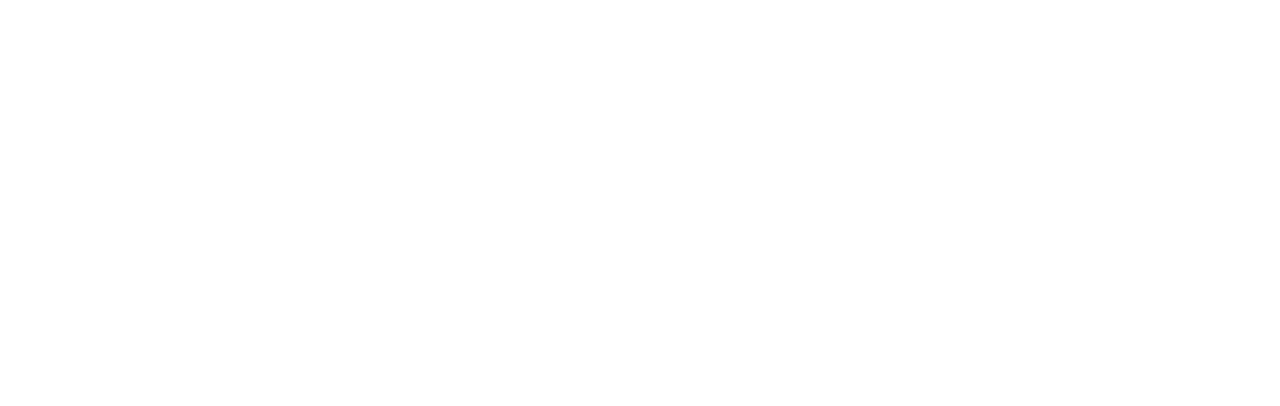
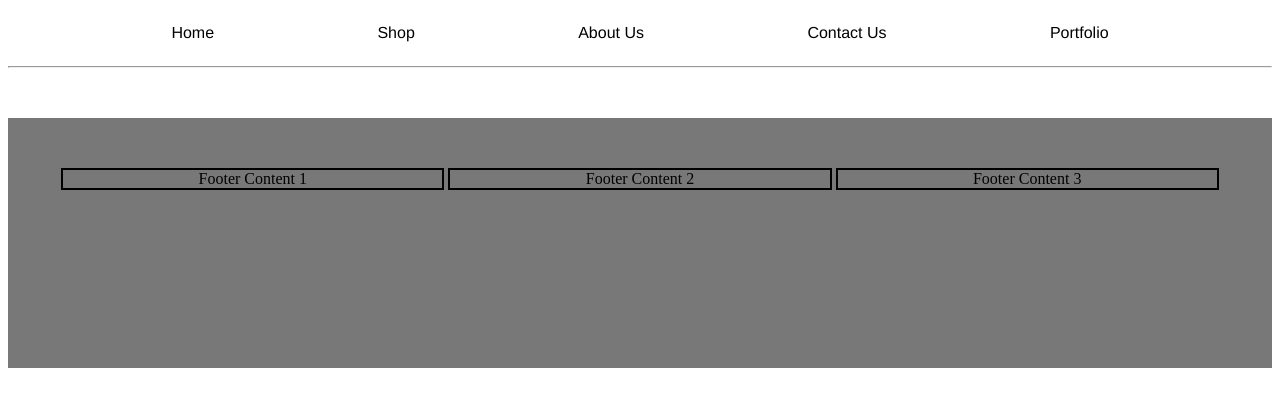
Before and after one commit to MungangaThelly/advanced-website, a website: page html/about-us.html in a window 1280 px wide. Drawn offline with Linux system fonts and the light colour scheme.

Commit message:
put header and general styling on everything, put footer on some sites, linked all sites together

```diff
--- a/html/about-us.html
+++ b/html/about-us.html
@@ -0,0 +1,26 @@
+<!DOCTYPE html>
+<html lang="en">
+<head>
+    <meta charset="UTF-8">
+    <meta name="viewport" content="width=device-width, initial-scale=1.0">
+    <title>About Us</title>
+    <link rel="stylesheet" href="../styles/general-style.css">
+</head>
+<body>
+    <header>
+        <nav>
+            <a class="home" href="../index.html"><p>Home</p></a>
+            <a class="shop" href="shop.html"><p>Shop</p></a>
+            <a class="about-us" href="about-us.html"><p>About Us</p></a>
+            <a class="contact-us" href="contact.html"><p>Contact Us</p></a>
+            <a class="portfolio" href="portfolio.html"><p>Portfolio</p></a>
+        </nav>
+        <hr>
+    </header>
+    <footer>
+        <section class="footer-info content1">Footer Content 1</section>
+        <section class="footer-info content2">Footer Content 2</section>
+        <section class="footer-info content3">Footer Content 3</section>
+    </footer>
+</body>
+</html>
--- a/styles/general-style.css
+++ b/styles/general-style.css
@@ -1,7 +1,3 @@
-body {
-    margin: 0 ;
-}
-
 nav {
     width: 100%;
     display: flex;
@@ -11,9 +7,19 @@ nav {
     font-style: bold;
 }
 
+a {
+    text-decoration: none;
+}
+a:visited {
+    color: black;
+}
+a:link {
+    color: black;
+}
+
 footer {
     margin-top: 50px;
-    background-color: rgb(11, 37, 26);
+    background-color: rgb(120, 120, 120);
     height: 250px;
     width: 100%;
     text-align: center;
@@ -22,8 +28,8 @@ footer {
 .footer-info {
     display: inline-block;
     width: 30%;
-    border: 2px solid white;
+    border: 2px solid black;
     margin: 50px auto 0 auto;
     text-align: center;
-    color: white;
+    color: black;
 }
--- a/styles/index-style.css
+++ b/styles/index-style.css
@@ -15,6 +15,16 @@ nav {
     justify-content: space-evenly;
     font-family: helvetica;
     font-style: bold;
+}
+
+a {
+    text-decoration: none;
+}
+a:visited {
+    color: black;
+}
+a:link {
+    color: black;
 }
 
 .intro {
@@ -45,7 +55,7 @@ nav {
 }
 
 footer {
-    background-color: rgb(11, 37, 26);
+    background-color: rgb(120, 120, 120);
     height: 250px;
     width: 100%;
     text-align: center;
@@ -54,8 +64,8 @@ footer {
 .footer-info {
     display: inline-block;
     width: 30%;
-    border: 2px solid white;
+    border: 2px solid black;
     margin: 50px auto 0 auto;
     text-align: center;
-    color: white;
+    color: black;
 }
--- a/styles/portfolio.css
+++ b/styles/portfolio.css
@@ -1,5 +1,6 @@
 body {
     margin: 0;
+    background-color: rgb(245,245,245);
 }
 
 .portfolio-page {
```
Also changed, not shown: html/contact.html (+11 -0 lines), html/portfolio.html (+17 -1 lines), html/shop.html (+5 -5 lines), index.html (+5 -5 lines).
